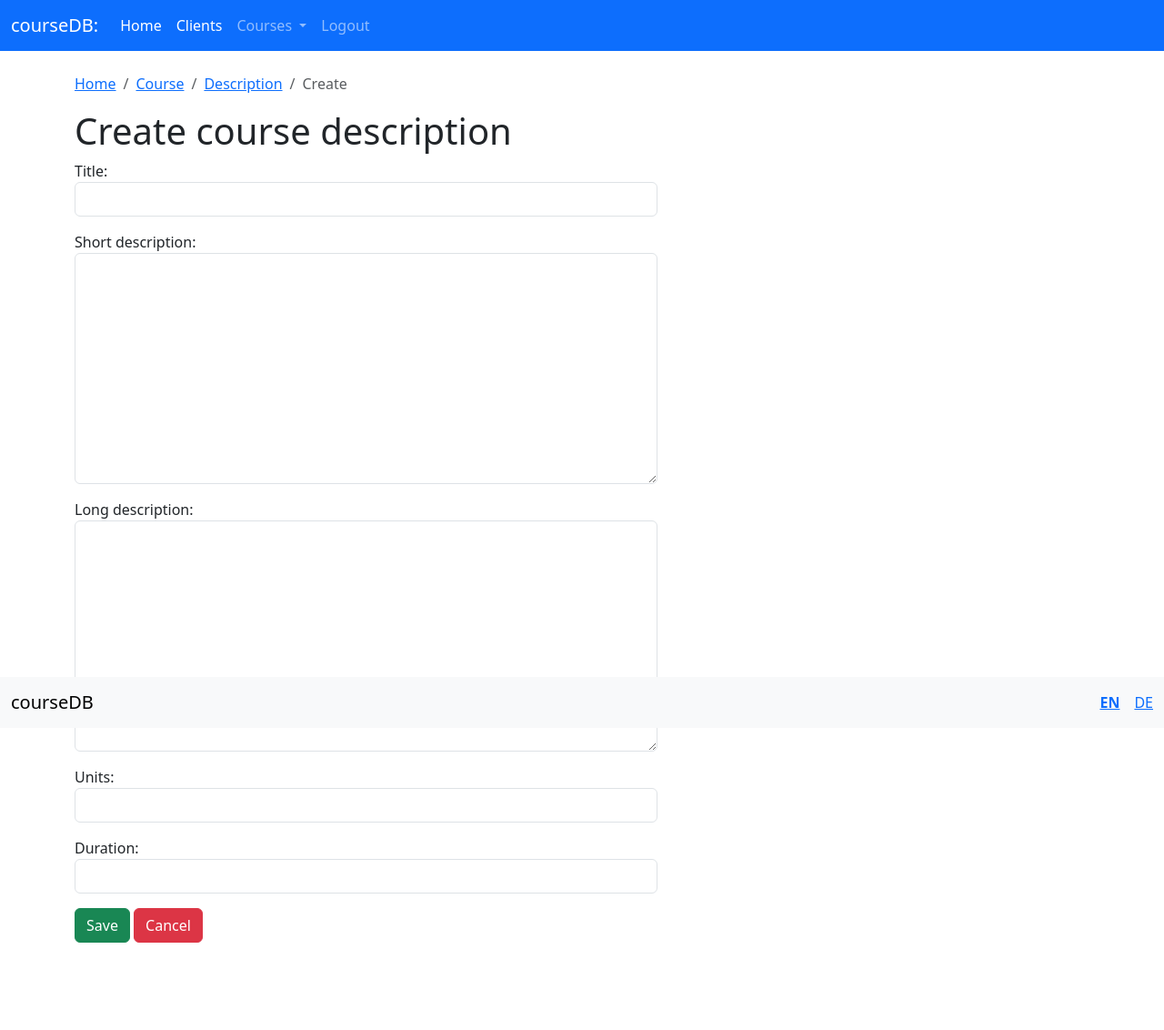
After one commit to wachjose88/courseDB, a Django app: page /course/description/create in a window 1280 px wide. The commit adds this page. Shown: the whole page at 91% size. Run offline with Django 5.2, Linux system fonts and the light colour scheme; the visitor is signed in with stand-in values (Sample User, id 1); some libraries are stand-ins or nearby versions.

Commit message:
Course description

```diff
--- a/coursedb/core/forms.py
+++ b/coursedb/core/forms.py
@@ -4,8 +4,15 @@ from django.contrib.auth.forms import UserChangeForm
 from django_countries.widgets import CountrySelectWidget
 from phonenumber_field.formfields import SplitPhoneNumberField
 
-from core.models import User, Company, Client
+from core.models import User, Company, Client, CourseDescription
 from core.fields import BootstrapSplitPhoneNumberField
+
+
+class CourseDescriptionForm(forms.ModelForm):
+
+    class Meta:
+        model = CourseDescription
+        exclude = ('created_at', 'company')
 
 
 class ClientForm(forms.ModelForm):
--- a/coursedb/core/models.py
+++ b/coursedb/core/models.py
@@ -57,7 +57,7 @@ class CreatedAtMixin(models.Model):
 
     created_at = models.DateTimeField(
         default=timezone.now,
-        verbose_name=_('E-mail')
+        verbose_name=_('Created at')
     )
 
     class Meta:
@@ -196,6 +196,11 @@ class Client(AddressMixin, EMailMixin, PhoneMixin, CreatedAtMixin):
         verbose_name=_('Company')
     )
 
+    is_instructor = models.BooleanField(
+        default=False,
+        verbose_name=_('Is instructor')
+    )
+
     def name(self):
         return f'{self.first_name} {self.last_name}'
 
@@ -206,3 +211,44 @@ class Client(AddressMixin, EMailMixin, PhoneMixin, CreatedAtMixin):
         abstract = False
         verbose_name = _('Client')
         verbose_name_plural = _('Clients')
+
+
+class CourseDescription(CreatedAtMixin):
+
+    title = models.CharField(
+        max_length=128,
+        verbose_name=_('Title')
+    )
+
+    short_description = HTMLField(
+        blank=True,
+        verbose_name=_('Short description')
+    )
+
+    long_description = HTMLField(
+        blank=True,
+        verbose_name=_('Long description')
+    )
+
+    units = models.IntegerField(
+        verbose_name=_('Units')
+    )
+
+    duration = models.DurationField(
+        verbose_name=_('Duration')
+    )
+
+    company = models.ForeignKey(
+        Company,
+        related_name='course_descriptions',
+        on_delete=models.CASCADE,
+        verbose_name=_('Company')
+    )
+
+    def __str__(self):
+        return self.title
+
+    class Meta:
+        abstract = False
+        verbose_name = _('Course description')
+        verbose_name_plural = _('Course descriptions')
--- a/coursedb/core/templates/core/base.html
+++ b/coursedb/core/templates/core/base.html
@@ -22,6 +22,17 @@
                             <a class="nav-link active" href="{% url 'core.client.list' %}">
                                 {% translate 'Clients' %}
                             </a>
+                        </li>
+                        <li class="nav-item dropdown active">
+                            <a class="nav-link dropdown-toggle" href="#" role="button"
+                               data-bs-toggle="dropdown" aria-expanded="false">
+                                {% translate 'Courses' %}
+                            </a>
+                            <ul class="dropdown-menu">
+                                <li><a class="dropdown-item" href="{% url 'core.course.description.list' %}">
+                                    {% translate 'Course descriptions' %}
+                                </a></li>
+                            </ul>
                         </li>
                         <li class="nav-item">
                             <form action="{% url 'logout' %}" method="post">
--- /dev/null
+++ b/coursedb/core/templates/core/courses/description_create_edit.html
@@ -0,0 +1,43 @@
+{% extends 'core/base.html' %}
+{% load i18n %}
+
+{% block title %}
+    {% if description %}
+        {% translate 'Edit :: Description :: Course' %}
+    {% else %}
+        {% translate 'Create :: Description :: Course' %}
+    {% endif %}
+{% endblock %}
+
+{% block breadcrumb %}
+    {{ block.super }}
+    <li class="breadcrumb-item"><a href="{# url 'core.client.list' #}">
+        {% translate 'Course' %}
+    </a></li>
+    <li class="breadcrumb-item"><a href="{% url 'core.course.description.list' %}">
+        {% translate 'Description' %}
+    </a></li>
+    {% if description %}
+        <li class="breadcrumb-item active" aria-current="page">
+            {% translate 'Edit' %}: {{ description.title }}
+        </li>
+    {% else %}
+        <li class="breadcrumb-item active" aria-current="page">
+            {% translate 'Create' %}
+        </li>
+    {% endif %}
+{% endblock %}
+
+{% block content %}
+    {% if description %}
+        <h1>{% translate 'Edit' %}: {{ description.title }}</h1>
+        {% url 'core.course.description.edit' description_id=description.id as action %}
+    {% else %}
+        <h1>{% translate 'Create course description' %}</h1>
+        {% url 'core.course.description.create' as action %}
+    {% endif %}
+    {% url 'core.course.description.list' as cancel %}
+
+    {% include 'core/includes/form.html' with form=form action=action cancel=cancel %}
+
+{% endblock %}
--- a/coursedb/core/urls.py
+++ b/coursedb/core/urls.py
@@ -1,6 +1,6 @@
 from django.urls import path
 
-from core.views import base, clients
+from core.views import base, clients, courses
 from django.contrib.auth import views as av
 
 urlpatterns = [
@@ -15,6 +15,17 @@ urlpatterns = [
     path('client/<int:client_id>/copy', clients.client_copy,
          name='core.client.copy'),
 
+    path('course/description/list', courses.course_description_list,
+         name='core.course.description.list'),
+    path('course/description/create', courses.course_description_create_edit,
+         name='core.course.description.create'),
+    path('course/description/<int:description_id>/edit', courses.course_description_create_edit,
+         name='core.course.description.edit'),
+    path('course/description/<int:description_id>/delete', courses.course_description_delete,
+         name='core.course.description.delete'),
+    path('course/description/<int:description_id>/copy', courses.course_description_copy,
+         name='core.course.description.copy'),
+
     path("login/", av.LoginView.as_view(), name="login"),
     path("logout/", av.LogoutView.as_view(), name="logout"),
 ]
--- a/coursedb/core/views/clients.py
+++ b/coursedb/core/views/clients.py
@@ -11,7 +11,8 @@ from forms import ClientForm
 
 @login_required
 def client_list(request):
-    clients = request.user.company.clients.all().order_by('last_name', 'first_name')
+    clients = request.user.company.clients.filter(is_instructor=False).order_by(
+        'last_name', 'first_name')
     paginator = Paginator(clients, settings.PAGINATOR_NUM_PER_PAGE)
     page = request.GET.get('page')
     clients = paginator.get_page(page)
--- /dev/null
+++ b/coursedb/core/views/courses.py
@@ -0,0 +1,72 @@
+from django.conf import settings
+from django.contrib import messages
+from django.contrib.auth.decorators import login_required
+from django.core.paginator import Paginator
+from django.shortcuts import render, get_object_or_404, redirect
+from django.utils.translation import gettext as _
+
+from core.forms import CourseDescriptionForm
+from core.models import CourseDescription
+
+
+@login_required
+def course_description_list(request):
+    descriptions = request.user.company.course_descriptions.all().order_by('title')
+    paginator = Paginator(descriptions, settings.PAGINATOR_NUM_PER_PAGE)
+    page = request.GET.get('page')
+    descriptions = paginator.get_page(page)
+    params = {
+        'descriptions': descriptions,
+    }
+    return render(request, 'core/courses/description_list.html', params)
+
+
+@login_required
+def course_description_create_edit(request, description_id=None):
+    description = None
+    if description_id is not None:
+        description = get_object_or_404(CourseDescription, pk=description_id)
+    if request.method == 'POST':
+        if description_id is not None:
+            form = CourseDescriptionForm(request.POST, instance=description)
+        else:
+            form = CourseDescriptionForm(request.POST)
+        if form.is_valid():
+            client_saved = form.save(commit=False)
+            client_saved.company = request.user.company
+            client_saved.save()
+            if description_id is not None:
+                messages.success(request, _('Course description edited successfully'))
+            else:
+                messages.success(request, _('Course description created successfully'))
+            return redirect('core.course.description.list')
+    else:
+        if description_id is not None:
+            form = CourseDescriptionForm(instance=description)
+        else:
+            form = CourseDescriptionForm()
+    params = {
+        'form': form,
+        'description': description,
+    }
+    return render(request, 'core/courses/description_create_edit.html', params)
+
+
+@login_required
+def course_description_delete(request, description_id):
+    description = get_object_or_404(CourseDescription, pk=description_id)
+    description.delete()
+    messages.success(request, _('Course description deleted successfully'))
+    return redirect('core.course.description.list')
+
+
+@login_required
+def course_description_copy(request, description_id):
+    description = get_object_or_404(CourseDescription, pk=description_id)
+    description.pk = None
+    description.id = None
+    description.title = description.title + _(' (copy)')
+    description._state.adding = True
+    description.save()
+    messages.success(request, _('Course description copied successfully'))
+    return redirect('core.course.description.list')
```
Also changed, not shown: coursedb/core/admin.py (+10 -4 lines), coursedb/core/templates/core/courses/description_list.html (added, +64 -0 lines), coursedb/core/migrations/0005_client_is_instructor_coursedescription.py (added).
